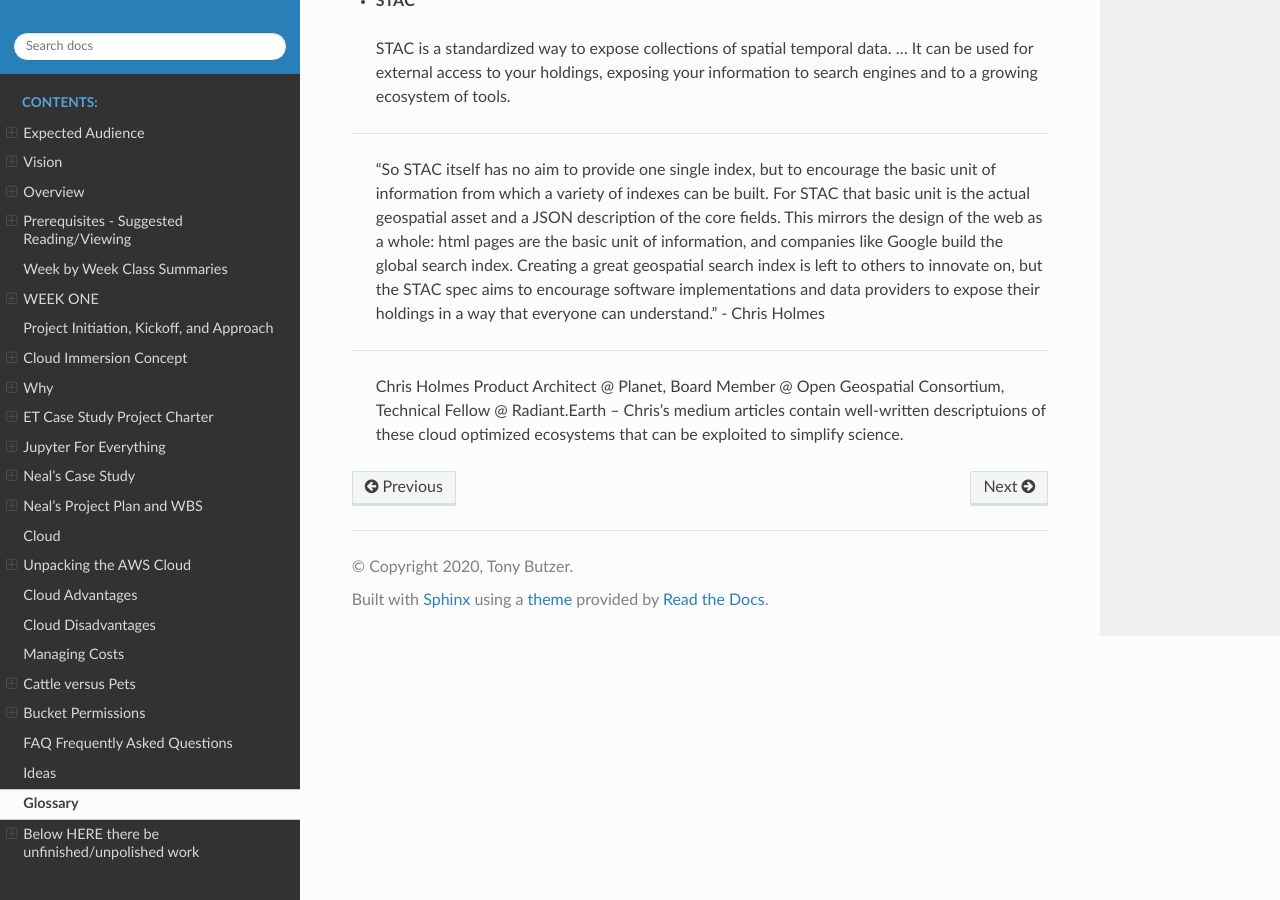
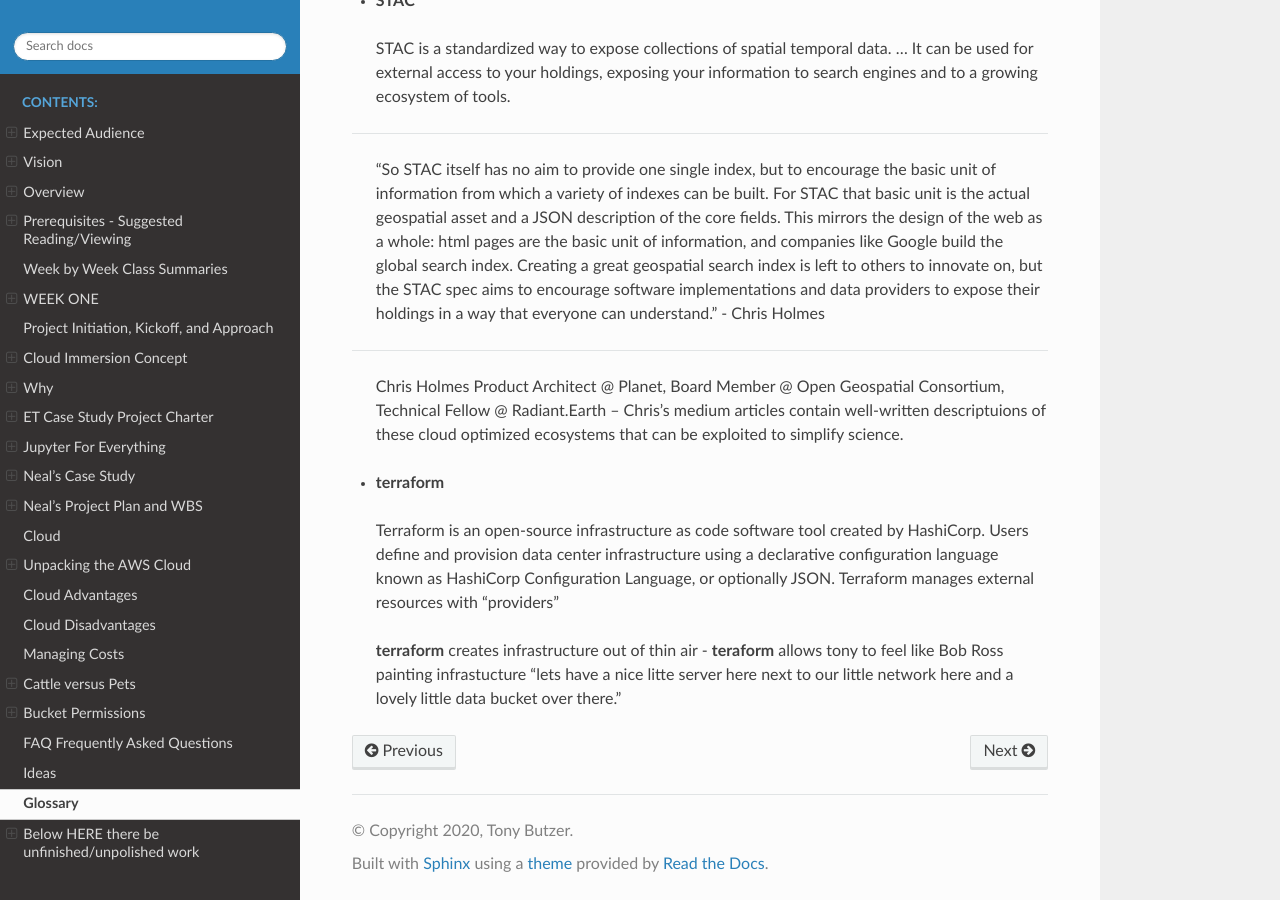
Before and after one commit to tonybutzer/harmony, a Sphinx documentation site: the page built from documentation/source/13glossary.md, in a window 1280 px wide and 900 px high, scrolled down 1492 px. Built offline with Sphinx 7.4.7 and the Read the Docs theme 2.0.0, drawn with Linux system fonts in a browser that asks for light colours; pages that are not in the unit, such as notebooks, are missing from menus.

Commit message:
automatic git update from Makefile

```diff
--- a/documentation/source/13glossary.md
+++ b/documentation/source/13glossary.md
@@ -43,3 +43,9 @@ For more info talk to THE GOOGLE.
 > "So STAC itself has no aim to provide one single index, but to encourage the basic unit of information from which a variety of indexes can be built. For STAC that basic unit is the actual geospatial asset and a JSON description of the core fields. This mirrors the design of the web as a whole: html pages are the basic unit of information, and companies like Google build the global search index. Creating a great geospatial search index is left to others to innovate on, but the STAC spec aims to encourage software implementations and data providers to expose their holdings in a way that everyone can understand." - Chris Holmes
 ---
 > Chris Holmes Product Architect @ Planet, Board Member @ Open Geospatial Consortium, Technical Fellow @ Radiant.Earth -- Chris's medium articles contain well-written descriptuions of these cloud optimized ecosystems that can be exploited to simplify science.
+
+- **terraform**
+
+> Terraform is an open-source infrastructure as code software tool created by HashiCorp. Users define and provision data center infrastructure using a declarative configuration language known as HashiCorp Configuration Language, or optionally JSON. Terraform manages external resources with "providers"
+
+> **terraform** creates infrastructure out of thin air - **teraform** allows tony to feel like Bob Ross painting infrastucture "lets have a nice litte server here next to our little network here and a lovely little data bucket over there."
```
